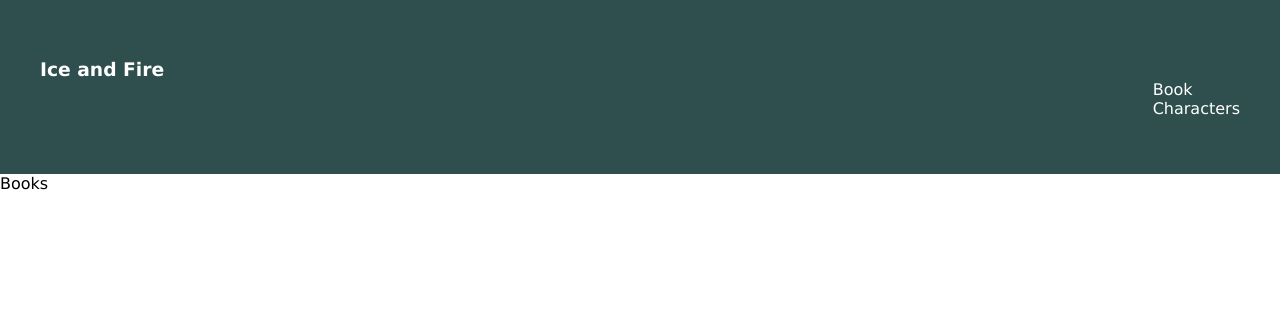
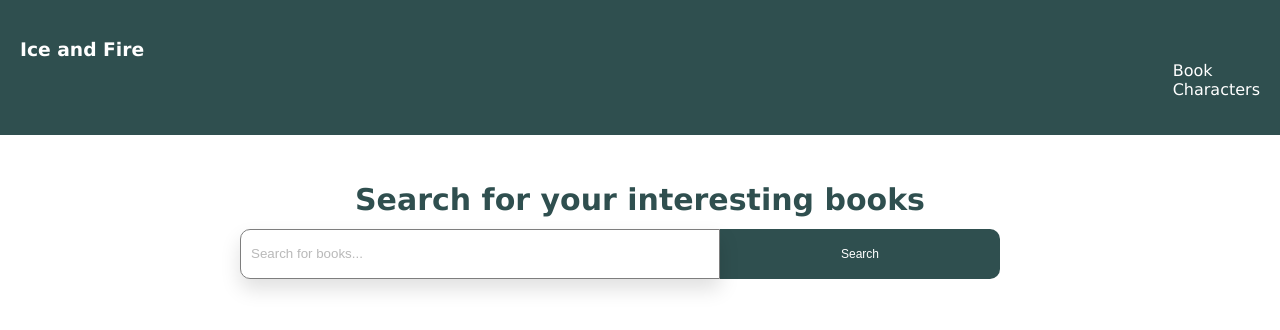
Before and after one commit to siccoo/dro-books, a React (Create React App) app: page / in a window 1280 px wide. Shown: the top 330 px of the page. Built offline with nearby package versions, Linux system fonts and the light colour scheme.

Commit message:
updates on Books.tsx, App.scss, index.scss, styles.scss

```diff
--- a/src/App.scss
+++ b/src/App.scss
@@ -1,11 +1,9 @@
 .app {
-  font-family: "Lucida Sans", "Lucida Sans Regular", "Lucida Grande",
-    "Lucida Sans Unicode", Geneva, Verdana, sans-serif;
 
   &__header {
     background: darkslategray;
     color: #ffffff;
-    padding: 40px;
+    padding: 20px;
     display: flex;
     justify-content: space-between;
 
--- a/src/assets/scss/styles.scss
+++ b/src/assets/scss/styles.scss
@@ -0,0 +1,50 @@
+.search-area {
+    max-width: 800px;
+    margin: auto;
+    padding: 15px;
+
+    .empty-state {
+        color: darkslategray;
+        font-size: 30px;
+        line-height: 20px;
+        font-weight: 600;
+        text-align: center;
+        max-width: 700px;
+        margin: auto;
+        margin-top: 40px;
+    }
+
+    .input-group {
+        input {
+        width: 60%;
+        height: 50px;
+        opacity: 0.5;
+        color: black;
+        border-radius: 10px 0px 0px 10px;
+        box-shadow: 0 10px 20px 0 rgb(0 0 0 / 25%);
+        border: solid 1px black;
+        padding: 10px;
+        box-sizing: border-box;
+        vertical-align: bottom;
+        }
+
+        button {
+            border-radius: 0px 10px 10px 0px;
+            width: 35%;
+            height: 50px;
+            font-size: 12px;
+            font-weight: normal;
+            font-style: normal;
+            font-stretch: normal;
+            letter-spacing: normal;
+            text-align: center;
+            color: white;
+            padding: 10px 20px;
+            background: darkslategray;
+            box-sizing: border-box;
+            border: none;
+            cursor: pointer;
+            vertical-align: middle;
+        }
+    }
+}
--- a/src/components/books/Books.tsx
+++ b/src/components/books/Books.tsx
@@ -1,6 +1,23 @@
+import "../../assets/scss/styles.scss";
+
 const Books = () => {
   return (
-    <div>Books</div>
+    <div>
+      {/* <!-- Search Area --> */}
+      <div className="search-area">
+        <h1 className="empty-state">Search for your interesting books</h1>
+        <br />
+        <form id="form">
+          <div className="input-group">
+            <input type="text" id="search" placeholder="Search for books..." />
+            <button type="submit">Search</button>
+          </div>
+        </form>
+      </div>
+      <table>
+
+      </table>
+    </div>
   )
 }
 
--- a/src/index.scss
+++ b/src/index.scss
@@ -2,4 +2,5 @@ body {
   margin: 0;
   padding: 0;
   box-sizing: border-box;
+  font-family: 'Lucida Sans', 'Lucida Sans Regular', 'Lucida Grande', 'Lucida Sans Unicode', Geneva, Verdana, sans-serif;
 }
```
